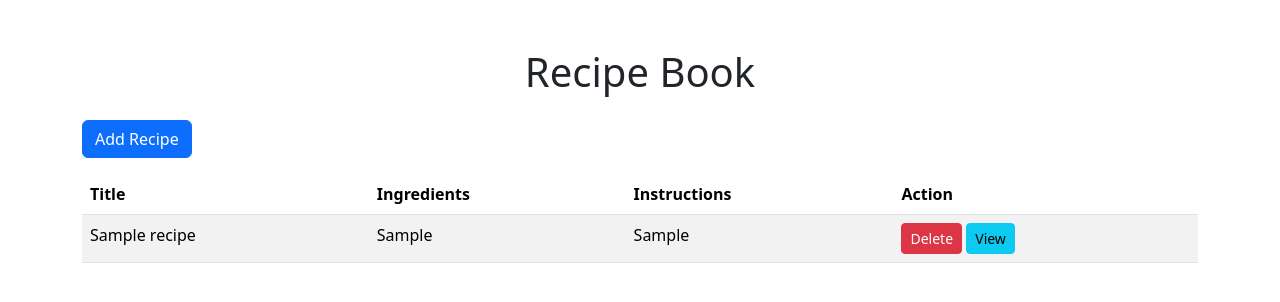
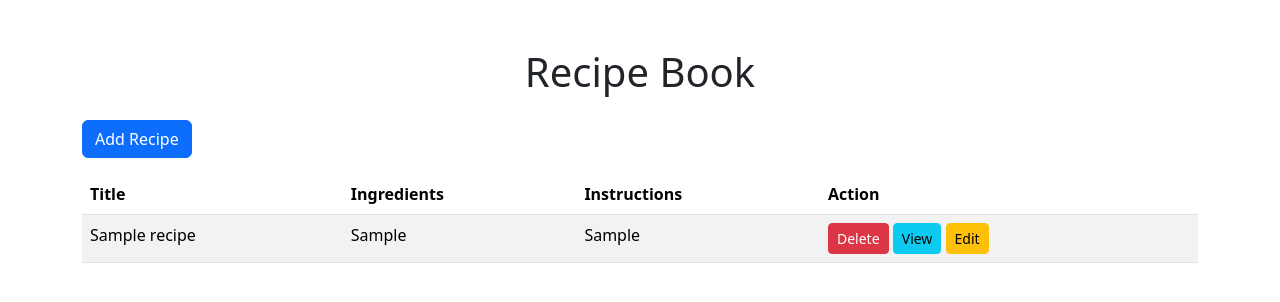
Before and after one commit to namur1408/Recipes-Manager, a Flask app: page / in a window 1280 px wide. Shown: the top 302 px of the page. Run offline with Flask 3, Linux system fonts and the light colour scheme; tables that the repository leaves empty hold one stand-in row (values such as "Sample post").

Commit message:
index update

```diff
--- a/templates/index.html
+++ b/templates/index.html
@@ -45,6 +45,7 @@
                             </button>
                         </form>
                         <a href="{{ url_for('recipes.recipe', id=recipe.id) }}" class="btn btn-info btn-sm">View</a>
+                        <a href="{{ url_for('recipes.edit_recipe', id=recipe.id) }}" class="btn btn-warning btn-sm">Edit</a>
                     </td>
                 </tr>
             {% endfor %}
```
